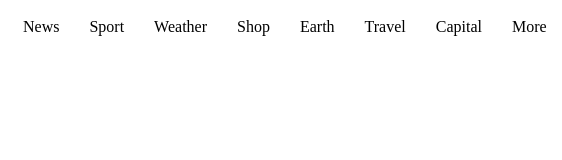
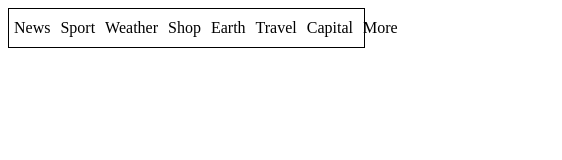
Before and after one commit to jasonHYLam/mobile-menu, a website built with webpack: page src/index.html in a window 390 px wide. Shown: the whole page, 562 px wide, since content can reach past the window. Built offline with nearby package versions, Linux system fonts and the light colour scheme.

Commit message:
Make Container Responsive To Screen Width
Using flex: 1.

```diff
--- a/src/style.css
+++ b/src/style.css
@@ -1,7 +1,13 @@
 .container {
     display: flex;
+    width: clamp(350px, 95%, 1000px);
+    border: solid black 1px;
 }
 
 .menu-option {
-    padding: 10px 15px 10px;
+    flex: 1;
+    padding: 10px 5px 10px;
+
+    /* width: min(50%, 50px); */
+
 }
```
Also changed, not shown: dist/main.js.
